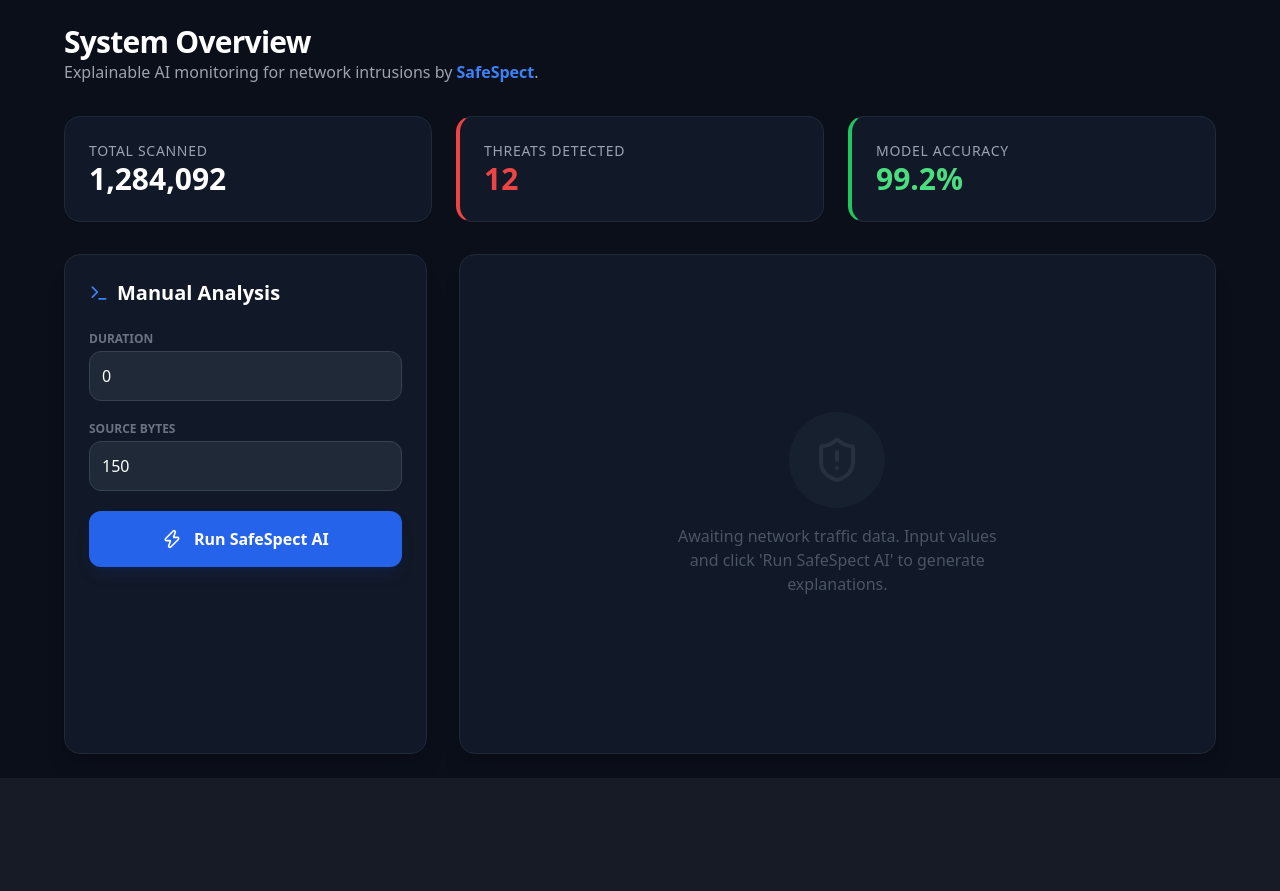
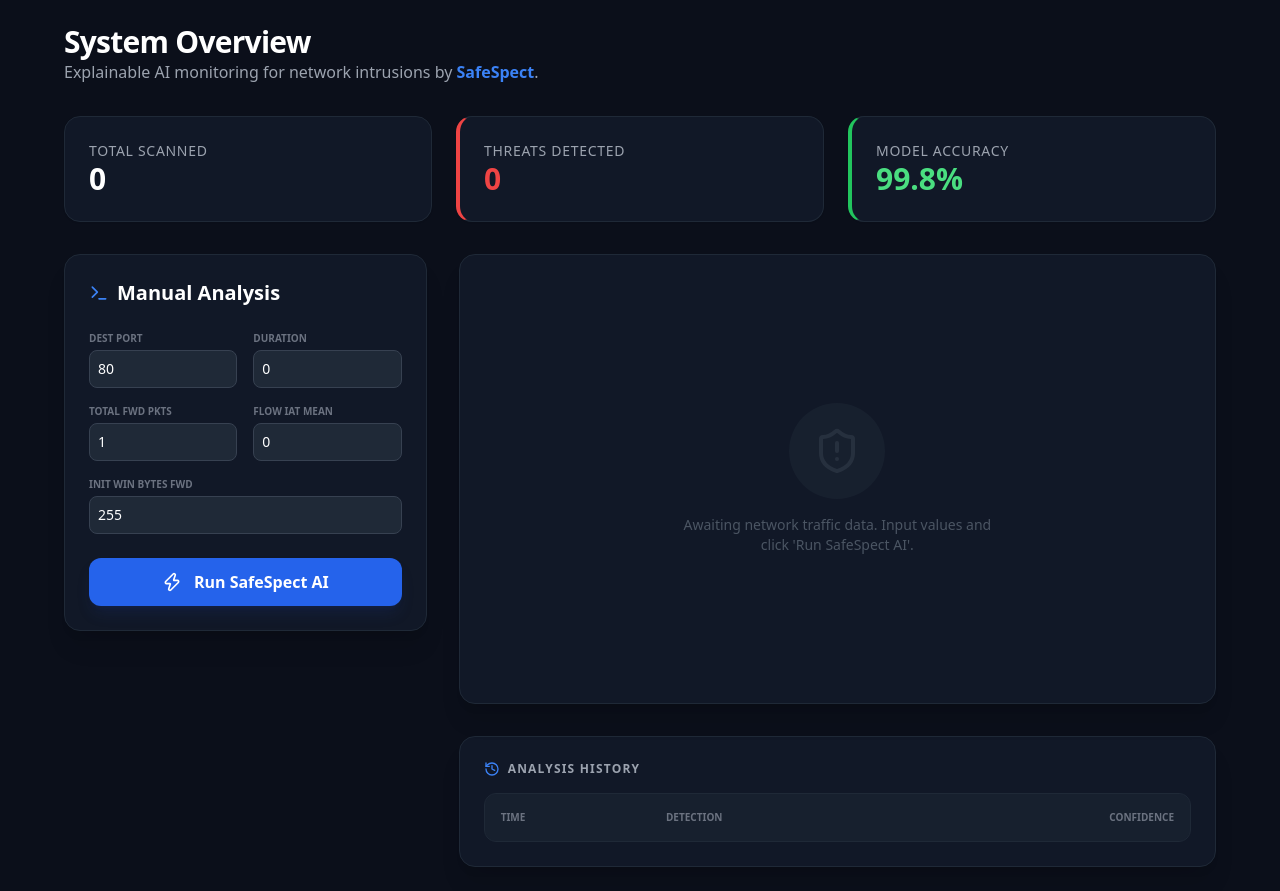
Before and after one commit to safespect/SafeSpect_IDS, a Flask app: page / in a window 1280 px wide. Shown: the part 57-948 px from the top of the page. Before the commit the page ends 835 px from the top, so only its background shows below. Run offline with Flask 3, Linux system fonts and the light colour scheme; the visitor is signed in with stand-in values (Sample User, id 1); lists and menus that the app fills with data are empty; some libraries are stand-ins or nearby versions.

Commit message:
manual analysis updated

```diff
--- a/frontend/app.py
+++ b/frontend/app.py
@@ -1,15 +1,28 @@
 from flask import Flask, render_template, request, redirect, url_for, session, flash, jsonify
-
 from model_logic import SafeSpectAI
 
 app = Flask(__name__)
-app.secret_key = 'safespect_secret_key' # Needed for sessions/flash messages
+app.secret_key = 'safespect_secret_key'
+
+# 1. Define the Label Mapping based on your training data
+ATTACK_LABELS = {
+    0: "BENIGN",
+    1: "Bot",
+    2: "BruteForce",
+    3: "DDoS",
+    4: "Attack",
+    5: "Heartbleed",
+
+    6: "Infiltration",
+    7: "PortScan",
+    8: "WebAttack"
+}
+
+# Load the AI Engine once when the server starts
+#
 
 
-
-# Load the AI Engine once when the server starts
-# Ensure 'models/ids_model.pkl' exists in your folder
-ai_engine = SafeSpectAI('models/ids_model.pkl')
+ai_model = SafeSpectAI('frontend/models/ids_model.pkl')
 
 # Mock User Database
 users = {
@@ -41,7 +54,6 @@ def signup():
     if request.method == 'POST':
         email = request.form.get('email')
         password = request.form.get('password')
-        # Logic to save user to DB would go here
         users[email] = password
         flash("Account created successfully! Please login.", "success")
         return redirect(url_for('login'))
@@ -52,17 +64,86 @@ def signup():
 def logout():
     session.pop('user_email', None)
     return redirect(url_for('login'))
+
+# @app.route('/analyze', methods=['POST'])
+# def analyze():
+#     try:
+#         data = request.json
+
+#         # Pre-process: Convert incoming JSON values to floats
+#         processed_data = {k: float(v) for k, v in data.items()}
+
+#         # Run the AI logic
+#         # results usually contains {'result': 0, 'confidence': '...', 'explanation': {...}}
+#         results = ai_engine.predict_and_explain(processed_data)
+
+#         # 2. Extract the numeric prediction and map it to the Class Name
+#         prediction_value = results.get('result')
+
+#         # Ensure it's an integer for the dictionary lookup
+#         if isinstance(prediction_value, (int, float, str)):
+#             prediction_idx = int(float(prediction_value))
+#             # Replace the numeric result with the String Label
+#             results['result'] = ATTACK_LABELS.get(prediction_idx, f"Unknown ({prediction_idx})")
+
+#         return jsonify(results)
+
+#     except Exception as e:
+#         return jsonify({"error": str(e)}), 400
 @app.route('/analyze', methods=['POST'])
 def analyze():
-    data = request.json
+    try:
+        data = request.json
 
-    # Pre-process: Convert strings from form to floats/ints for the model
-    processed_data = {k: float(v) for k, v in data.items()}
+        # 1. Get the result from your existing class
+        # This handles the 78 features and SHAP internally
+        result = ai_model.predict_and_explain(data)
 
-    # Run the AI logic
-    results = ai_engine.predict_and_explain(processed_data)
+        # 2. Get the probabilities from your model
+        # We need to re-run the 78-feature padding here just for the probability check
+        full_features = {feature: 0.0 for feature in ai_model.required_features}
+        for key, value in data.items():
+            if key in full_features:
+                full_features[key] = float(value)
 
-    return jsonify(results)
+        import pandas as pd
+        import numpy as np
+        df = pd.DataFrame([full_features])[ai_model.required_features]
+        probs = ai_model.model.predict_proba(df)[0]
+
+        # 3. MAPPING (0=BENIGN, 3=DDoS, etc.)
+        attack_labels = {
+            0: "BENIGN", 1: "Bot", 2: "BruteForce", 3: "DDoS",
+            4: "DOS", 5: "Heartbleed", 6: "Infiltration",
+            7: "PortScan", 8: "WebAttack"
+        }
+
+        # 4. SENSITIVITY BOOSTER
+        # If Benign is less than 95% sure, look at the other attacks
+        benign_prob = probs[0]
+        attack_probs = probs[1:] # Index 1 to 8
+
+        if benign_prob < 0.95:
+            # Pick the strongest attack class index (adding 1 because of the slice)
+            final_idx = np.argmax(attack_probs) + 1
+        else:
+            final_idx = 0
+
+        # Update the result object with the boosted label
+        result['result'] = attack_labels.get(final_idx, "BENIGN")
+        result['confidence'] = f"{round(float(probs[final_idx]) * 100, 2)}%"
+
+        return jsonify(result)
+
+    except Exception as e:
+        print(f"❌ ERROR: {e}")
+        return jsonify({"error": str(e)}), 500
+
+
+
+
+
+
 
 if __name__ == '__main__':
     app.run(debug=True)
--- a/frontend/templates/index.html
+++ b/frontend/templates/index.html
@@ -10,73 +10,98 @@
     <div class="grid grid-cols-1 md:grid-cols-3 gap-6 mb-8">
         <div class="bg-gray-900 border border-gray-800 p-6 rounded-2xl shadow-sm">
             <p class="text-gray-400 text-sm font-medium uppercase tracking-wider">Total Scanned</p>
-            <h3 class="text-3xl font-bold text-white">1,284,092</h3>
+            <h3 class="text-3xl font-bold text-white" id="totalScanned">0</h3>
         </div>
         <div class="bg-gray-900 border border-gray-800 p-6 rounded-2xl border-l-4 border-l-red-500 shadow-sm">
             <p class="text-gray-400 text-sm font-medium uppercase tracking-wider">Threats Detected</p>
-            <h3 class="text-3xl font-bold text-red-500">12</h3>
+            <h3 class="text-3xl font-bold text-red-500" id="threatsDetected">0</h3>
         </div>
         <div class="bg-gray-900 border border-gray-800 p-6 rounded-2xl border-l-4 border-l-green-500 shadow-sm">
             <p class="text-gray-400 text-sm font-medium uppercase tracking-wider">Model Accuracy</p>
-            <h3 class="text-3xl font-bold text-green-400">99.2%</h3>
+            <h3 class="text-3xl font-bold text-green-400">99.8%</h3>
         </div>
     </div>
 
     <div class="grid grid-cols-1 lg:grid-cols-3 gap-8">
-
-        <div class="lg:col-span-1 bg-gray-900 p-6 rounded-2xl border border-gray-800 shadow-xl">
+        <div class="lg:col-span-1 bg-gray-900 p-6 rounded-2xl border border-gray-800 shadow-xl h-fit">
             <h2 class="text-xl font-bold mb-6 flex items-center gap-2 text-white">
                 <i data-lucide="terminal" class="text-blue-500 w-5 h-5"></i> Manual Analysis
             </h2>
-            <form id="analysisForm" class="space-y-5">
-                <div>
-                    <label class="text-xs text-gray-500 uppercase font-black mb-1 block">Duration</label>
-                    <input type="number" id="duration" class="w-full bg-gray-800 border border-gray-700 p-3 rounded-xl focus:border-blue-500 focus:ring-1 focus:ring-blue-500 outline-none text-white transition-all" value="0">
+            <form id="analysisForm" class="grid grid-cols-2 gap-4">
+                <div class="col-span-1">
+                    <label class="text-[10px] text-gray-500 uppercase font-black mb-1 block">Dest Port</label>
+                    <input type="number" id="Destination_Port" class="w-full bg-gray-800 border border-gray-700 p-2 rounded-lg text-white text-sm" value="80">
                 </div>
-                <div>
-                    <label class="text-xs text-gray-500 uppercase font-black mb-1 block">Source Bytes</label>
-                    <input type="number" id="src_bytes" class="w-full bg-gray-800 border border-gray-700 p-3 rounded-xl focus:border-blue-500 focus:ring-1 focus:ring-blue-500 outline-none text-white transition-all" value="150">
+                <div class="col-span-1">
+                    <label class="text-[10px] text-gray-500 uppercase font-black mb-1 block">Duration</label>
+                    <input type="number" id="duration" class="w-full bg-gray-800 border border-gray-700 p-2 rounded-lg text-white text-sm" value="0">
+                </div>
+                <div class="col-span-1">
+                    <label class="text-[10px] text-gray-500 uppercase font-black mb-1 block">Total Fwd Pkts</label>
+                    <input type="number" id="Total_Fwd_Packets" class="w-full bg-gray-800 border border-gray-700 p-2 rounded-lg text-white text-sm" value="1">
+                </div>
+                <div class="col-span-1">
+                    <label class="text-[10px] text-gray-500 uppercase font-black mb-1 block">Flow IAT Mean</label>
+                    <input type="number" id="Flow_IAT_Mean" class="w-full bg-gray-800 border border-gray-700 p-2 rounded-lg text-white text-sm" value="0">
+                </div>
+                <div class="col-span-2">
+                    <label class="text-[10px] text-gray-500 uppercase font-black mb-1 block">Init Win Bytes Fwd</label>
+                    <input type="number" id="Init_Win_bytes_forward" class="w-full bg-gray-800 border border-gray-700 p-2 rounded-lg text-white text-sm" value="255">
                 </div>
 
-                <button type="button" onclick="analyzeData()" class="w-full bg-blue-600 hover:bg-blue-500 py-4 rounded-xl font-bold text-white transition-all flex items-center justify-center gap-3 shadow-lg shadow-blue-900/20">
+                <button type="button" onclick="analyzeData()" class="col-span-2 mt-2 bg-blue-600 hover:bg-blue-500 py-3 rounded-xl font-bold text-white transition-all flex items-center justify-center gap-3 shadow-lg shadow-blue-900/20">
                     <i data-lucide="zap" class="w-5 h-5"></i> Run SafeSpect AI
                 </button>
             </form>
         </div>
 
-        <div class="lg:col-span-2 bg-gray-900 p-6 rounded-2xl border border-gray-800 shadow-xl min-h-[500px] relative flex flex-col">
-
+        <div class="lg:col-span-2 space-y-8">
+            <div class="bg-gray-900 p-6 rounded-2xl border border-gray-800 shadow-xl min-h-[450px] relative flex flex-col">
                 <div id="resultsPlaceholder" class="flex-1 flex flex-col items-center justify-center text-gray-600 text-center">
                     <div class="bg-gray-800/50 p-6 rounded-full mb-4">
                         <i data-lucide="shield-alert" class="w-12 h-12 opacity-30"></i>
                     </div>
-                <p class="max-w-xs">Awaiting network traffic data. Input values and click 'Run SafeSpect AI' to generate explanations.</p>
+                    <p class="max-w-xs text-sm">Awaiting network traffic data. Input values and click 'Run SafeSpect AI'.</p>
                 </div>
 
                 <div id="analysisContent" class="hidden flex-1 animate-in fade-in duration-500">
-                <div class="flex justify-between items-start mb-8">
+                    <div class="flex justify-between items-start mb-6">
                         <div>
-                        <p class="text-xs text-gray-500 uppercase font-black tracking-widest">Model Prediction</p>
+                            <p class="text-[10px] text-gray-500 uppercase font-black tracking-widest">Model Prediction</p>
                             <h3 class="text-4xl font-black mt-1" id="resultLabel">--</h3>
                         </div>
                         <div class="text-right">
-                        <p class="text-xs text-gray-500 uppercase font-black tracking-widest">Confidence</p>
+                            <p class="text-[10px] text-gray-500 uppercase font-black tracking-widest">Confidence</p>
                             <span class="text-2xl font-mono text-blue-400 block mt-1" id="confidenceScore">0%</span>
                         </div>
                     </div>
 
                     <div class="border-t border-gray-800 pt-6">
-                    <h4 class="text-sm text-gray-400 uppercase mb-6 tracking-widest font-bold flex items-center gap-2">
-                        <i data-lucide="info" class="w-4 h-4 text-blue-500"></i> Explainable AI (Feature Impact Score)
+                        <h4 class="text-xs text-gray-400 uppercase mb-4 tracking-widest font-bold flex items-center gap-2">
+                            <i data-lucide="info" class="w-4 h-4 text-blue-500"></i> Top Feature Impacts
                         </h4>
-                    <div class="h-[300px] w-full">
+                        <div class="h-[250px] w-full">
                             <canvas id="xaiChart"></canvas>
                         </div>
-                    <div class="mt-6 p-4 bg-gray-800/30 rounded-xl border border-gray-800">
-                        <p class="text-xs text-gray-400 italic leading-relaxed">
-                            <span class="text-blue-400 font-bold">Interpretation:</span> Bars to the <span class="text-blue-400 font-bold">right</span> indicate features that increased the intrusion risk. Bars to the <span class="text-red-400 font-bold">left</span> indicate features that supported a "Normal" classification.
-                        </p>
                     </div>
+                </div>
+            </div>
+
+            <div class="bg-gray-900 p-6 rounded-2xl border border-gray-800 shadow-xl">
+                <h4 class="text-xs text-gray-400 uppercase mb-4 tracking-widest font-bold flex items-center gap-2">
+                    <i data-lucide="history" class="w-4 h-4 text-blue-500"></i> Analysis History
+                </h4>
+                <div class="overflow-hidden rounded-xl border border-gray-800">
+                    <table class="w-full text-left border-collapse">
+                        <thead class="bg-gray-800/50 text-[10px] text-gray-500 uppercase font-bold">
+                            <tr>
+                                <th class="p-4">Time</th>
+                                <th class="p-4">Detection</th>
+                                <th class="p-4 text-right">Confidence</th>
+                            </tr>
+                        </thead>
+                        <tbody id="historyBody" class="text-sm text-gray-300 divide-y divide-gray-800"></tbody>
+                    </table>
                 </div>
             </div>
         </div>
@@ -85,87 +110,90 @@
 
 <script>
     let myChart = null;
+    let scans = 0;
+    let threats = 0;
 
     async function analyzeData() {
-        // Toggle UI Visibility
         document.getElementById('resultsPlaceholder').classList.add('hidden');
         document.getElementById('analysisContent').classList.remove('hidden');
 
-        // Capture data from form
+        // Map UI IDs to the exact feature names your model expects
         const inputData = {
-            duration: document.getElementById('duration').value,
-            src_bytes: document.getElementById('src_bytes').value
+            "Destination Port": parseInt(document.getElementById('Destination_Port').value),
+            "Flow Duration": parseInt(document.getElementById('duration').value),
+            "Total Fwd Packets": parseInt(document.getElementById('Total_Fwd_Packets').value),
+            "Flow IAT Mean": parseFloat(document.getElementById('Flow_IAT_Mean').value),
+            "Init_Win_bytes_forward": parseInt(document.getElementById('Init_Win_bytes_forward').value)
         };
 
         try {
-            // POST request to Flask
             const response = await fetch('/analyze', {
                 method: 'POST',
                 headers: { 'Content-Type': 'application/json' },
                 body: JSON.stringify(inputData)
             });
 
-            if (!response.ok) throw new Error("Server error");
             const data = await response.json();
+            if (data.error) throw new Error(data.error);
 
-            // 1. Update Labels
             const label = document.getElementById('resultLabel');
             label.innerText = data.result;
-            label.className = data.result === 'Malicious' ? 'text-red-500 text-4xl font-black mt-1' : 'text-green-500 text-4xl font-black mt-1';
 
+            scans++;
+            document.getElementById('totalScanned').innerText = scans;
+
+            let statusClass = 'text-green-500';
+            if (data.result !== 'BENIGN') {
+                statusClass = 'text-red-500';
+                threats++;
+                document.getElementById('threatsDetected').innerText = threats;
+            }
+            label.className = `${statusClass} text-4xl font-black mt-1`;
             document.getElementById('confidenceScore').innerText = data.confidence;
 
-            // 2. Clear old chart
-            if (myChart) {
-                myChart.destroy();
-            }
+            // History Table
+            const historyBody = document.getElementById('historyBody');
+            const row = `
+                <tr class="hover:bg-gray-800/30 transition-colors">
+                    <td class="p-4 text-gray-500 font-mono text-xs">${new Date().toLocaleTimeString()}</td>
+                    <td class="p-4 font-bold ${statusClass}">${data.result}</td>
+                    <td class="p-4 text-right font-mono text-blue-400">${data.confidence}</td>
+                </tr>
+            `;
+            historyBody.insertAdjacentHTML('afterbegin', row);
 
-            // 3. Render New SHAP Chart
+            // Chart Rendering
+            if (myChart) { myChart.destroy(); }
             const ctx = document.getElementById('xaiChart').getContext('2d');
+
+            // To prevent 78 bars, we only show the top 5 largest impacts
+            const combined = data.explanation.features.map((f, i) => ({
+                name: f,
+                val: data.explanation.impact[i]
+            })).sort((a, b) => Math.abs(b.val) - Math.abs(a.val)).slice(0, 5);
+
             myChart = new Chart(ctx, {
                 type: 'bar',
                 data: {
-                    labels: data.explanation.features,
+                    labels: combined.map(c => c.name),
                     datasets: [{
-                        label: 'Feature Impact',
-                        data: data.explanation.impact,
-                        // Blue for positive impact (towards Malicious), Red for negative (towards Normal)
-                        backgroundColor: data.explanation.impact.map(v => v > 0 ? 'rgba(59, 130, 246, 0.8)' : 'rgba(239, 68, 68, 0.8)'),
-                        borderColor: data.explanation.impact.map(v => v > 0 ? '#3b82f6' : '#ef4444'),
-                        borderWidth: 1,
-                        borderRadius: 6
+                        data: combined.map(c => c.val),
+                        backgroundColor: combined.map(c => c.val > 0 ? '#3b82f6' : '#ef4444'),
+                        borderRadius: 4
                     }]
                 },
                 options: {
-                    indexAxis: 'y',
-                    responsive: true,
-                    maintainAspectRatio: false,
-                    plugins: {
-                        legend: { display: false },
-                        tooltip: {
-                            backgroundColor: '#1e293b',
-                            titleColor: '#94a3b8',
-                            bodyColor: '#f1f5f9',
-                            borderColor: '#334155',
-                            borderWidth: 1
-                        }
-                    },
+                    indexAxis: 'y', responsive: true, maintainAspectRatio: false,
+                    plugins: { legend: { display: false } },
                     scales: {
-                        x: {
-                            grid: { color: '#1e293b', drawBorder: false },
-                            ticks: { color: '#94a3b8', font: { family: 'monospace' } }
-                        },
-                        y: {
-                            grid: { display: false },
-                            ticks: { color: '#f1f5f9', font: { weight: 'bold' } }
-                        }
+                        x: { grid: { color: '#1e293b' }, ticks: { color: '#94a3b8' } },
+                        y: { ticks: { color: '#f1f5f9', font: { size: 10 } } }
                     }
                 }
             });
 
         } catch (error) {
-            console.error("Analysis failed:", error);
-            alert("Error connecting to SafeSpect AI. Ensure your Flask server is running and the model is loaded.");
+            alert("Analysis Error: " + error.message);
         }
     }
 </script>
```
Also changed, not shown: frontend/model_logic.py (+37 -19 lines). Lines whose indentation alone changed are shown as unchanged.
